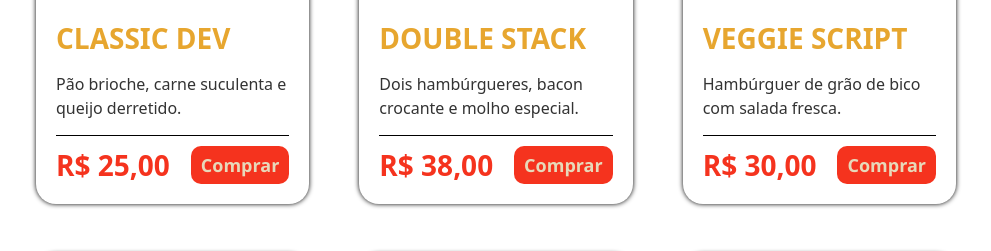
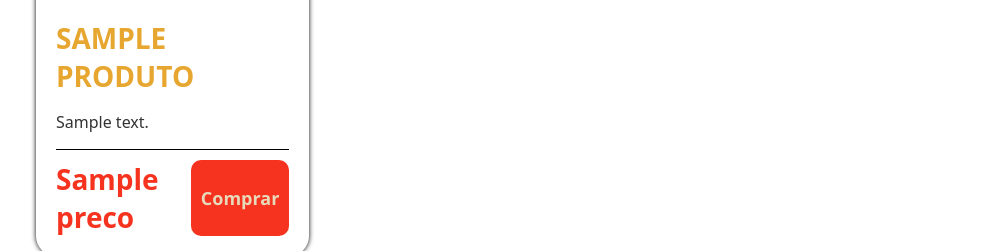
Before and after one commit to Carlos-Daniel-Dantas/DevBurguer, a Flask app: template templates/index.html in a window 1280 px wide. Shown: the part 1288-1539 px from the top of the page, without its empty margins (144-1135 px from the left). Run offline with Flask 3, Linux system fonts and the light colour scheme; the template is opened without the code that fills it: most values are stand-ins (such as "Sample title", 1, 10 or a date in 2020); grey boxes marked "Sample" are stand-in pictures.

Commit message:
ADD: Adicionando jinja para pegar os elementos do banco de dados e ajustanto alguns erros

```diff
--- a/app.py
+++ b/app.py
@@ -1,18 +1,22 @@
-from flask import Flask, render_template, request, redirect
-import mysql.connector
+from flask import Flask, render_template
+from model.produto import capturando_produtos
 
 app = Flask(__name__)
 
 @app.route("/")
 def pagina_principal():
+    produtos = capturando_produtos()
+    return render_template("index.html", produtos = produtos)
 
-    return render_template("index.html")
+# @app.route("/layout")
+# def layout():
+#     return render_template("layout.html")
+
 @app.route("/pagina2")
 def pagina_pagina2():
-
     return render_template("pagina2.html")
 
 
 
-if __name__ == "__main__":
+if __name__=="__main__":
     app.run(debug=True)
--- a/requisitos.txt
+++ b/requisitos.txt
@@ -1,2 +1,2 @@
 flask
-mysql-connector
+mysql-connector-python
--- a/templates/index.html
+++ b/templates/index.html
@@ -17,15 +17,15 @@
     />
 
 <!-- Incluir os links para CSS (pode ter mais arquivos ou arquivos com nomes diferentes) -->
-    <link rel="stylesheet" href="/static/css/reset.css" />
-    <link rel="stylesheet" href="/static/css/variables.css" />
-    <link rel="stylesheet" href="/static/css/main.css" />
-    <link rel="stylesheet" href="/static/css/media.css" />
+    <link rel="stylesheet" href="../static/css/reset.css" />
+    <link rel="stylesheet" href="../static/css/variables.css" />
+    <link rel="stylesheet" href="../static/css/main.css" />
+    <link rel="stylesheet" href="../static/css/media.css" />
   </head>
   <body>
 
   <!-- Header e Navbar -->
-    <header class="header">
+    <!-- <header class="header">
       <div class="header__container">
         <a href="#" class="header__logo">DevBurger</a>
 
@@ -59,7 +59,12 @@
           <span class="material-symbols-outlined">menu</span>
         </button>
       </div>
-    </header>
+    </header> -->
+
+{% extends "layout.html" %}
+
+
+{% block conteudo %}
 
 <!-- Banner -->
     <section class="banner">
@@ -142,140 +147,41 @@
         <h2 class="products__title">Nossos Destaques</h2>
 
         <div class="products__grid">
+
+
+          {% for produto in produtos %}
+
             <article class="card" id="lanche-1">
               <div class="card__image-wrapper">
                 <img
-                src="https://images.pexels.com/photos/1639557/pexels-photo-1639557.jpeg?auto=compress&cs=tinysrgb&w=600"
+                  src= "{{ produto.foto }}"
                   alt="Classic Dev"
                   class="card__image"
                 />
               </div>
               <div class="card__body">
-              <h3 class="card__title">Classic Dev</h3>
+                <h3 class="card__title">{{ produto.produto }}</h3>
                 <p class="card__description">
-                Pão brioche, carne suculenta e queijo derretido.
+                  {{produto.descricao}}
                 </p>
                 <div class="card__footer">
-                <span class="card__price">R$ 25,00</span>
+                  <span class="card__price">{{produto.preco}}</span>
                   <button class="button button--small">Comprar</button>
                 </div>
               </div>
             </article>
 
-          <article class="card" id="lanche-2">
-            <div class="card__image-wrapper">
-              <img
-                src="https://images.pexels.com/photos/2983101/pexels-photo-2983101.jpeg?auto=compress&cs=tinysrgb&w=600"
-                alt="Double Stack"
-                class="card__image"
-              />
-            </div>
-            <div class="card__body">
-              <h3 class="card__title">Double Stack</h3>
-              <p class="card__description">
-                Dois hambúrgueres, bacon crocante e molho especial.
-              </p>
-              <div class="card__footer">
-                <span class="card__price">R$ 38,00</span>
-                <button class="button button--small">Comprar</button>
-              </div>
-            </div>
-          </article>
+          {% endfor %}
 
-          <article class="card" id="lanche-3">
-            <div class="card__image-wrapper">
-              <img
-                src="https://images.pexels.com/photos/3219483/pexels-photo-3219483.jpeg?auto=compress&cs=tinysrgb&w=600"
-                alt="Veggie Script"
-                class="card__image"
-              />
-            </div>
-            <div class="card__body">
-              <h3 class="card__title">Veggie Script</h3>
-              <p class="card__description">
-                Hambúrguer de grão de bico com salada fresca.
-              </p>
-              <div class="card__footer">
-                <span class="card__price">R$ 30,00</span>
-                <button class="button button--small">Comprar</button>
-              </div>
-            </div>
-          </article>
-
-          <article class="card" id="lanche-4">
-            <div class="card__image-wrapper">
-              <img
-                src="https://images.pexels.com/photos/12034622/pexels-photo-12034622.jpeg"
-                alt="Java Chicken"
-                class="card__image"
-              />
-            </div>
-            <div class="card__body">
-              <h3 class="card__title">Java Chicken</h3>
-              <p class="card__description">
-                Frango empanado crocante com alface e maionese.
-              </p>
-              <div class="card__footer">
-                <span class="card__price">R$ 28,00</span>
-                <button class="button button--small">Comprar</button>
-              </div>
-            </div>
-          </article>
-
-          <article class="card" id="lanche-5">
-            <div class="card__image-wrapper">
-              <img
-                src="https://images.pexels.com/photos/70497/pexels-photo-70497.jpeg?auto=compress&cs=tinysrgb&w=600"
-                alt="Python Onion"
-                class="card__image"
-              />
-            </div>
-            <div class="card__body">
-              <h3 class="card__title">Python Onion</h3>
-              <p class="card__description">
-                Anéis de cebola, barbecue e queijo cheddar.
-              </p>
-              <div class="card__footer">
-                <span class="card__price">R$ 33,00</span>
-                <button class="button button--small">Comprar</button>
-              </div>
-            </div>
-          </article>
-
-          <article class="card" id="lanche-6">
-            <div class="card__image-wrapper">
-              <img
-                src="https://images.pexels.com/photos/1199957/pexels-photo-1199957.jpeg?auto=compress&cs=tinysrgb&w=600"
-                alt="React Salad"
-                class="card__image"
-              />
-            </div>
-            <div class="card__body">
-              <h3 class="card__title">React Salad</h3>
-              <p class="card__description">
-                Uma opção leve e reativa para o seu almoço.
-              </p>
-              <div class="card__footer">
-                <span class="card__price">R$ 27,00</span>
-                <button class="button button--small">Comprar</button>
-              </div>
-            </div>
-          </article>
-        </div>
-
-        <div style="text-align: center; margin-top: 40px">
-          <a href="#menu" class="button button--primary"
-            >Voltar para Destaques</a
-          >
         </div>
       </div>
     </section>
-
+{% endblock %}
 <!-- Rodapé -->
-    <footer class="footer">
+    <!-- <footer class="footer">
       <p class="footer__text">
         DevBurger © 2025. Todos os direitos reservados.
       </p>
-    </footer>
+    </footer> -->
   </body>
 </html>
```
Also changed, not shown: database/conexao.py (+9 -11 lines). Lines whose indentation alone changed are shown as unchanged.
